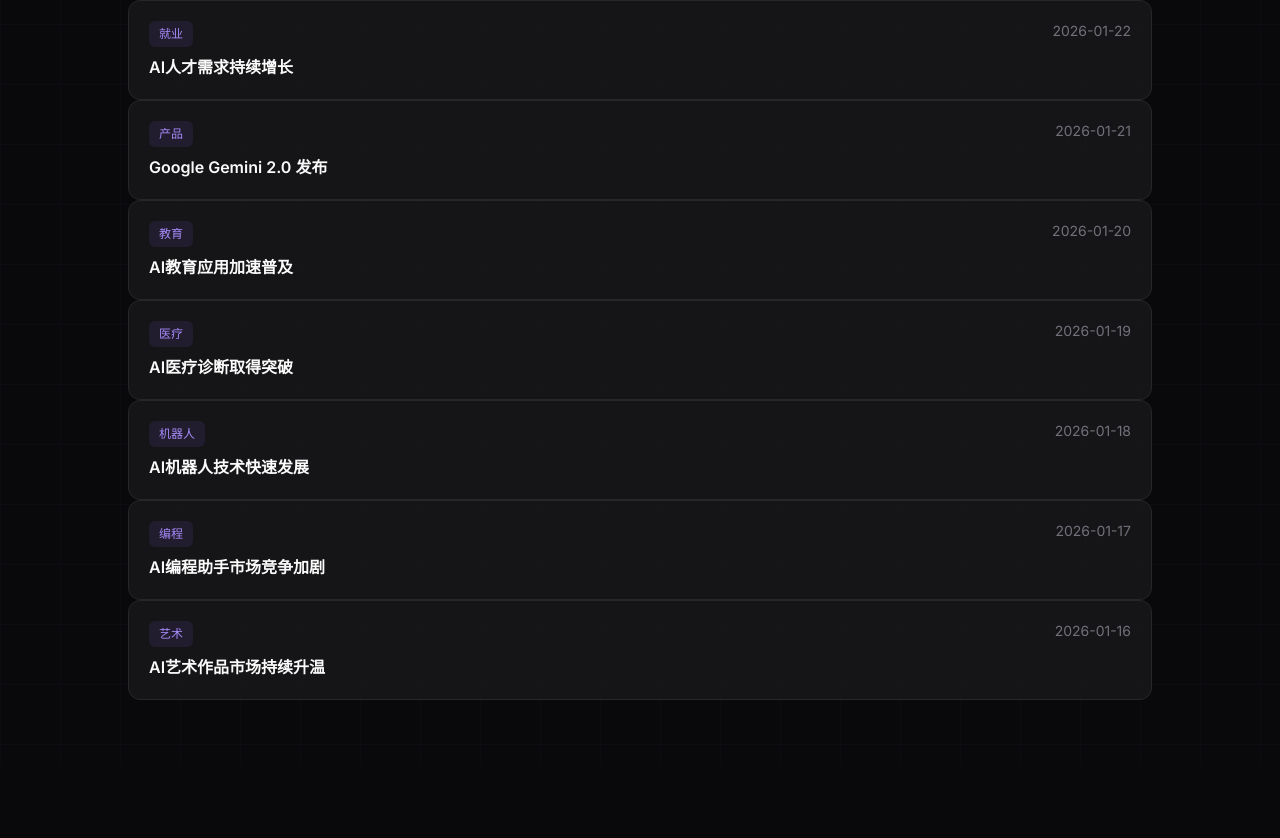
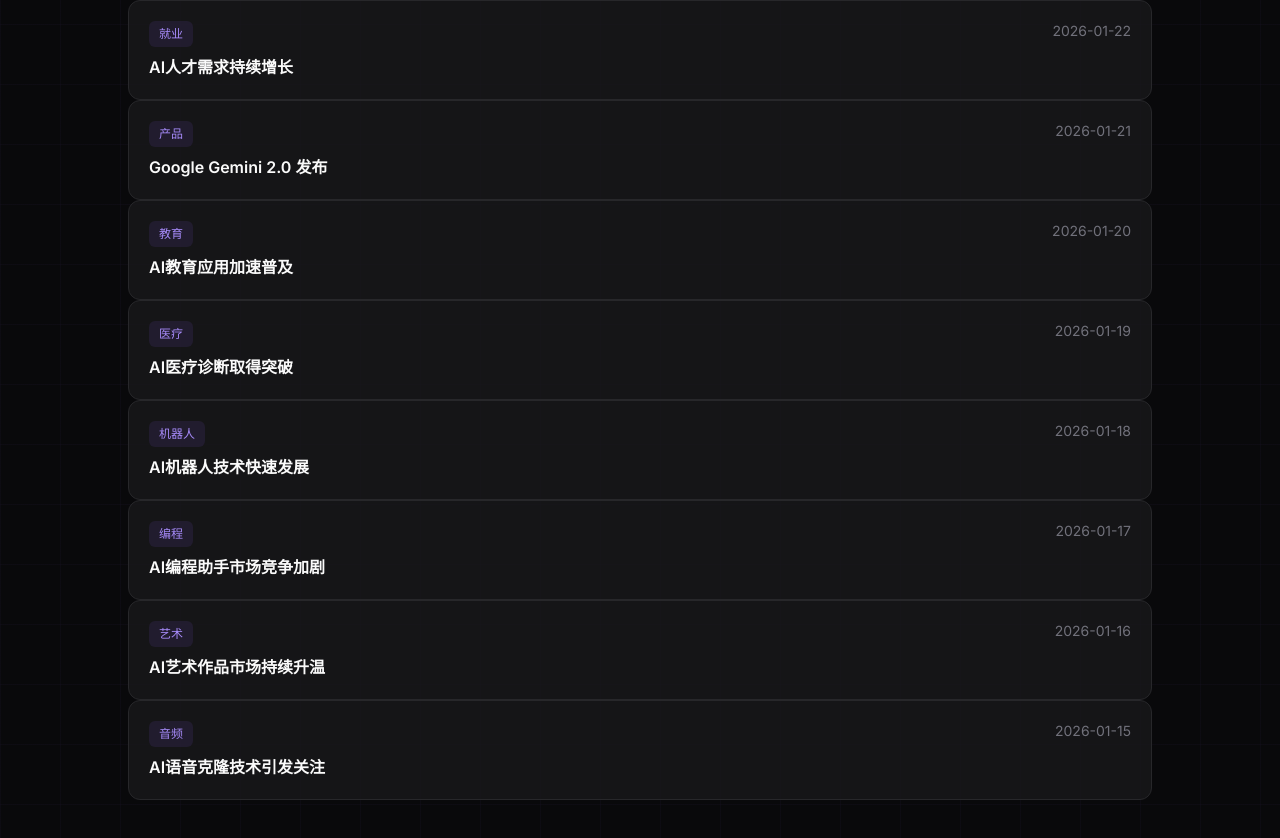
Before and after one commit to uncle-light/deepzd, a Next.js app: page /news in a window 1280 px wide. Shown: the part 996-1834 px from the top of the page. Before the commit the page ends 1760 px from the top, so only its background shows below. Built offline with nearby package versions, Linux system fonts and the light colour scheme.

Commit message:
feat: 添加AI语音克隆资讯

```diff
--- a/src/app/data/news.ts
+++ b/src/app/data/news.ts
@@ -134,4 +134,13 @@ AI监管进入新阶段，企业需关注合规要求。`
 
 版权和原创性问题仍是讨论焦点。`
   },
+  {
+    slug: "ai-voice-clone",
+    title: "AI语音克隆技术引发关注",
+    date: "2026-01-15",
+    tag: "音频",
+    content: `AI语音克隆技术日益成熟。
+
+安全和伦理问题成为监管重点。`
+  },
 ];
```
